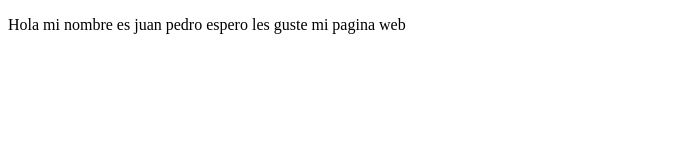
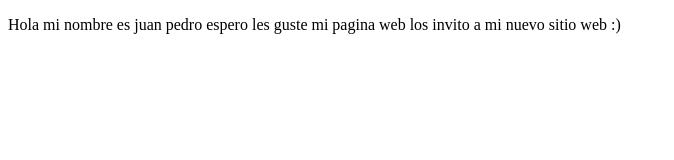
Before and after one commit to juanpedroglz/proyectodemocursoprework, a plain HTML site: page index.html in a window 1280 px wide. Shown: the whole page, without its empty margins (0-674 px from the left). Drawn offline with Linux system fonts and the light colour scheme.

Commit message:
cambios sitio nuevo

```diff
--- a/index.html
+++ b/index.html
@@ -7,7 +7,9 @@
     <title>Hola mundo</title>
 </head>
 <body>
-    <p>Hola mi nombre es juan pedro espero les guste mi pagina web</p>
+    <p>Hola mi nombre es juan pedro espero les guste mi pagina web
+        los invito a mi nuevo sitio web :)
+    </p>
 
 </body>
 </html>
```
